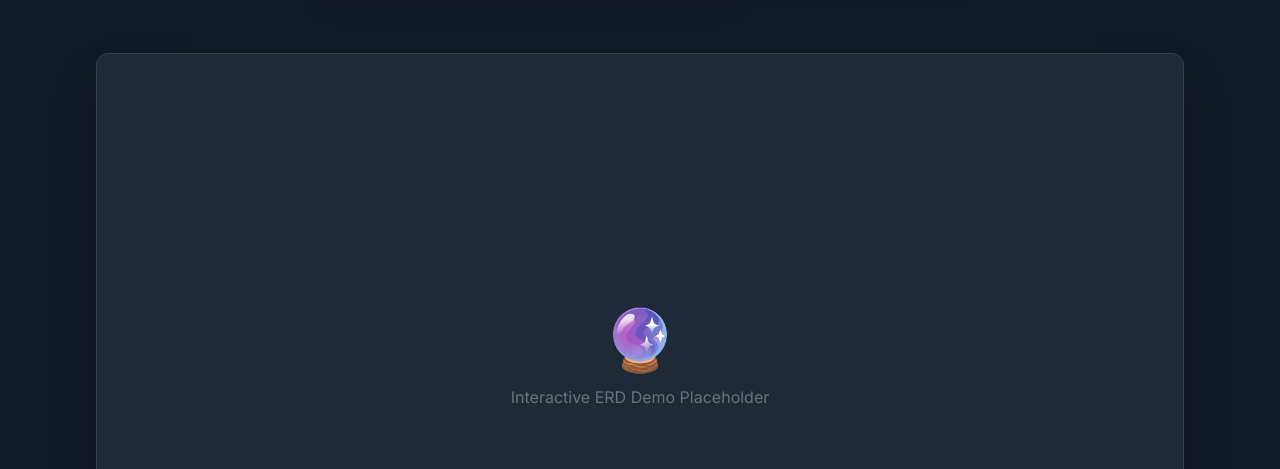
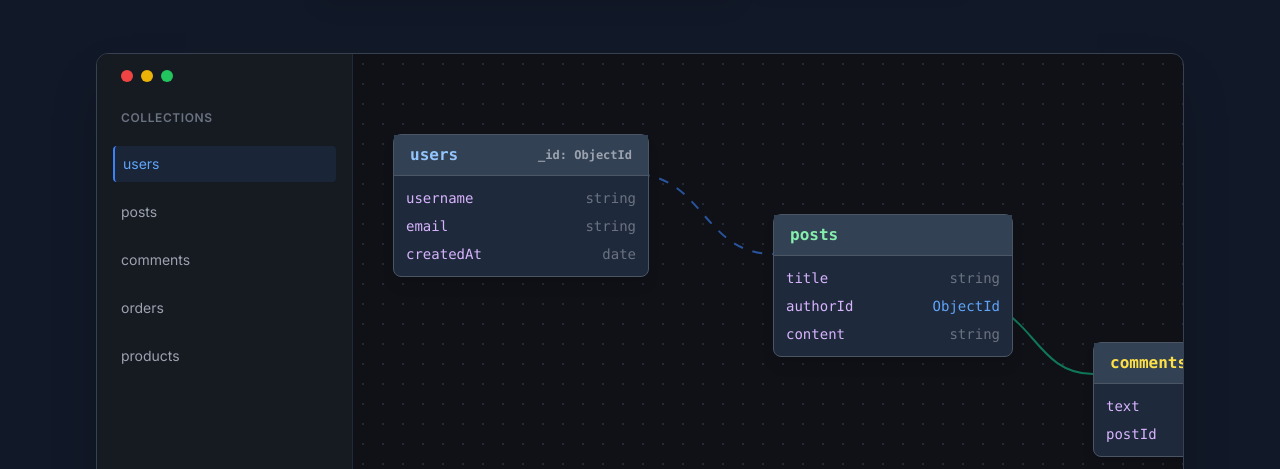
Before and after one commit to n4beel/mongo-erd-generator, a website: page docs/index.html in a window 1280 px wide. Shown: the part 483-952 px from the top of the page. Drawn offline with nearby package versions, Linux system fonts and the light colour scheme.

Commit message:
Update landing page with CSS demo mockup

```diff
--- a/docs/index.html
+++ b/docs/index.html
@@ -19,6 +19,30 @@
             -webkit-background-clip: text;
             color: transparent;
             background-image: linear-gradient(90deg, #10B981, #3B82F6);
+        }
+
+        @keyframes fadeInUp {
+            from {
+                opacity: 0;
+                transform: translateY(20px);
+            }
+
+            to {
+                opacity: 1;
+                transform: translateY(0);
+            }
+        }
+
+        .animate-fade-in-up {
+            animation: fadeInUp 0.8s cubic-bezier(0.16, 1, 0.3, 1) forwards;
+            opacity: 0;
+            /* Star invisible */
+        }
+
+        @keyframes dash {
+            to {
+                stroke-dashoffset: -40;
+            }
         }
     </style>
 </head>
@@ -67,15 +91,92 @@
         </div>
     </div>
 
-    <!-- Feature Demo (Mockup) -->
-    <div class="max-w-6xl mx-auto px-4 sm:px-6 lg:px-8 mb-24">
+    <!-- Feature Demo (Labor of Love CSS Mockup) -->
+    <div class="max-w-6xl mx-auto px-4 sm:px-6 lg:px-8 mb-24 transition-transform hover:scale-[1.01] duration-500">
         <div
-            class="relative rounded-xl overflow-hidden shadow-2xl border border-gray-700 bg-gray-800 aspect-video flex items-center justify-center">
-            <div class="text-gray-500 flex flex-col items-center">
-                <span class="text-6xl mb-4">🔮</span>
-                <p>Interactive ERD Demo Placeholder</p>
+            class="relative rounded-xl overflow-hidden shadow-2xl border border-gray-700 bg-[#0F1117] aspect-video flex relative group">
+
+            <!-- Mock Sidebar -->
+            <div class="w-64 border-r border-gray-800 bg-[#161b22] hidden md:flex flex-col p-4 gap-3">
+                <div class="flex items-center gap-2 text-gray-400 mb-4 px-2">
+                    <div class="w-3 h-3 rounded-full bg-red-500"></div>
+                    <div class="w-3 h-3 rounded-full bg-yellow-500"></div>
+                    <div class="w-3 h-3 rounded-full bg-green-500"></div>
+                </div>
+                <div class="text-xs font-semibold text-gray-500 uppercase tracking-wider mb-2 px-2">Collections</div>
+                <div
+                    class="p-2 bg-blue-500/10 text-blue-400 rounded cursor-pointer border-l-2 border-blue-500 text-sm font-medium">
+                    users</div>
+                <div class="p-2 text-gray-400 hover:bg-gray-800 rounded cursor-pointer text-sm">posts</div>
+                <div class="p-2 text-gray-400 hover:bg-gray-800 rounded cursor-pointer text-sm">comments</div>
+                <div class="p-2 text-gray-400 hover:bg-gray-800 rounded cursor-pointer text-sm">orders</div>
+                <div class="p-2 text-gray-400 hover:bg-gray-800 rounded cursor-pointer text-sm">products</div>
             </div>
-            <!-- Ideal place to put a screenshot or video later -->
+
+            <!-- Mock Canvas -->
+            <div
+                class="flex-1 relative overflow-hidden bg-[radial-gradient(#232936_1px,transparent_1px)] [background-size:20px_20px] p-8">
+
+                <!-- Connecting Lines (SVG) -->
+                <svg class="absolute inset-0 w-full h-full pointer-events-none opacity-60">
+                    <!-- Users -> Posts -->
+                    <path d="M 280 120 C 350 120, 350 200, 420 200" stroke="#3B82F6" stroke-width="2" fill="none"
+                        class="animate-[dash_3s_linear_infinite]" stroke-dasharray="10,10" />
+                    <!-- Posts -> Comments -->
+                    <path d="M 620 250 C 680 250, 680 320, 740 320" stroke="#10B981" stroke-width="2" fill="none" />
+                </svg>
+
+                <!-- Nodes -->
+
+                <!-- Users Node -->
+                <div
+                    class="absolute top-20 left-10 w-64 bg-[#1E293B] border border-gray-600 rounded-lg shadow-lg flex flex-col z-10 animate-fade-in-up">
+                    <div
+                        class="bg-[#334155] px-4 py-2 border-b border-gray-600 font-mono font-bold text-blue-300 flex justify-between">
+                        <span>users</span>
+                        <span class="text-xs text-gray-400 mt-1">_id: ObjectId</span>
+                    </div>
+                    <div class="p-3 space-y-2 font-mono text-sm text-gray-300">
+                        <div class="flex justify-between"><span class="text-purple-300">username</span> <span
+                                class="text-gray-500">string</span></div>
+                        <div class="flex justify-between"><span class="text-purple-300">email</span> <span
+                                class="text-gray-500">string</span></div>
+                        <div class="flex justify-between"><span class="text-purple-300">createdAt</span> <span
+                                class="text-gray-500">date</span></div>
+                    </div>
+                </div>
+
+                <!-- Posts Node -->
+                <div
+                    class="absolute top-40 left-[420px] w-60 bg-[#1E293B] border border-gray-600 rounded-lg shadow-lg flex flex-col z-10 animate-fade-in-up [animation-delay:200ms]">
+                    <div class="bg-[#334155] px-4 py-2 border-b border-gray-600 font-mono font-bold text-green-300">
+                        posts
+                    </div>
+                    <div class="p-3 space-y-2 font-mono text-sm text-gray-300">
+                        <div class="flex justify-between"><span class="text-purple-300">title</span> <span
+                                class="text-gray-500">string</span></div>
+                        <div class="flex justify-between"><span class="text-purple-300">authorId</span> <span
+                                class="text-blue-400">ObjectId</span></div>
+                        <div class="flex justify-between"><span class="text-purple-300">content</span> <span
+                                class="text-gray-500">string</span></div>
+                    </div>
+                </div>
+
+                <!-- Comments Node -->
+                <div
+                    class="absolute top-72 left-[740px] w-56 bg-[#1E293B] border border-gray-600 rounded-lg shadow-lg flex flex-col z-10 animate-fade-in-up [animation-delay:400ms]">
+                    <div class="bg-[#334155] px-4 py-2 border-b border-gray-600 font-mono font-bold text-yellow-300">
+                        comments
+                    </div>
+                    <div class="p-3 space-y-2 font-mono text-sm text-gray-300">
+                        <div class="flex justify-between"><span class="text-purple-300">text</span> <span
+                                class="text-gray-500">string</span></div>
+                        <div class="flex justify-between"><span class="text-purple-300">postId</span> <span
+                                class="text-green-400">ObjectId</span></div>
+                    </div>
+                </div>
+
+            </div>
         </div>
     </div>
 
```
